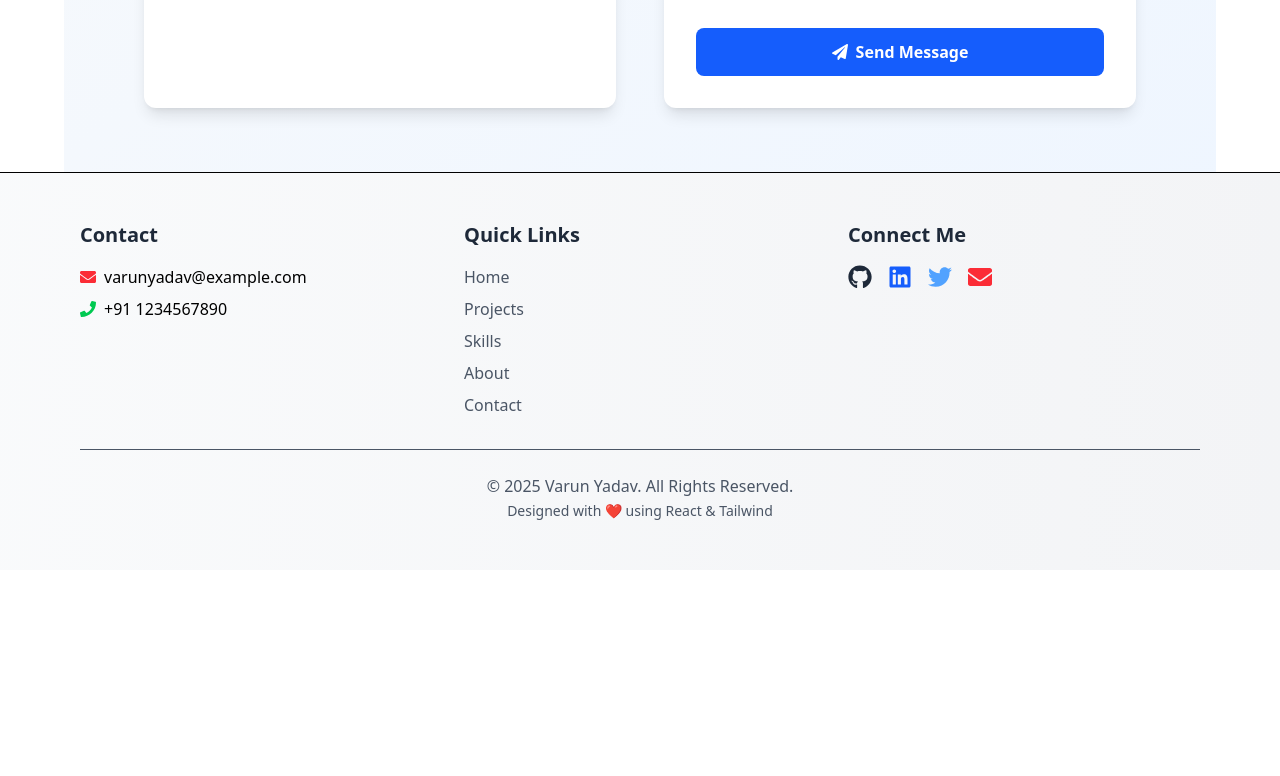
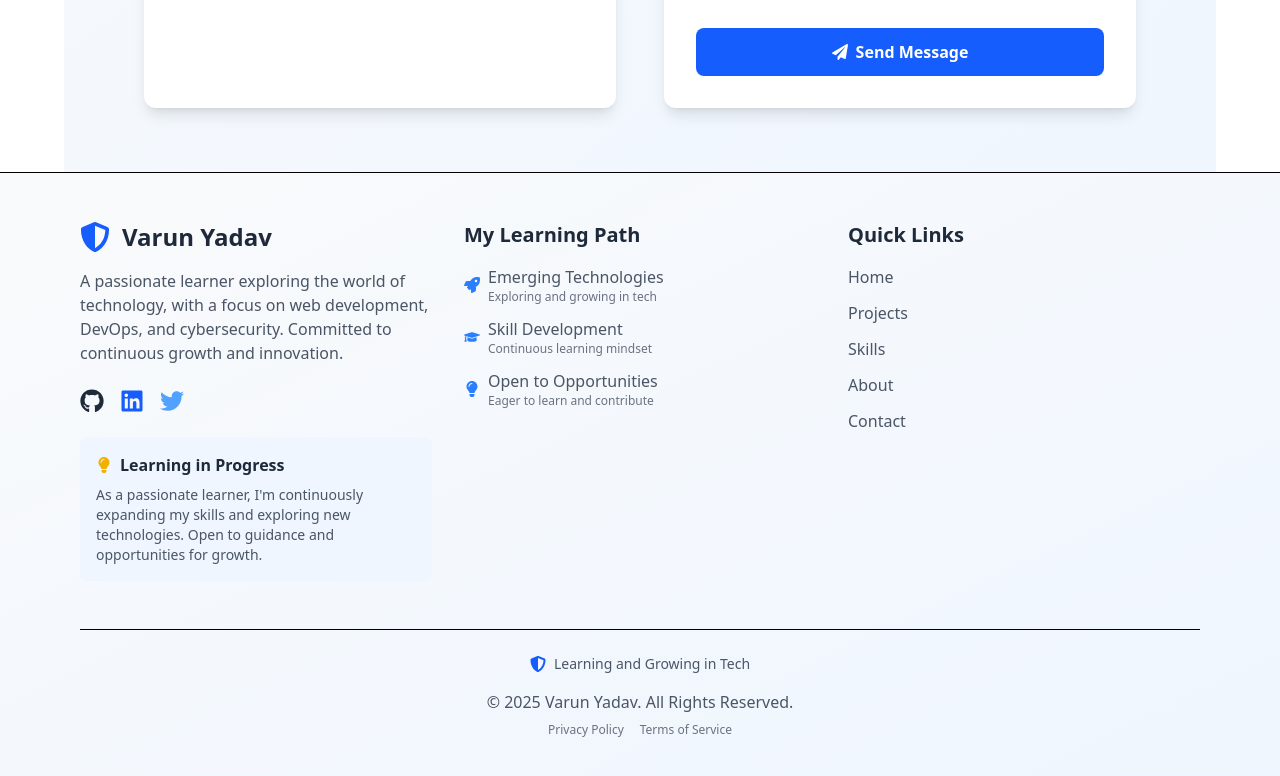
Before and after one commit to Varunyadavgithub/Portfolio, a React (Vite) app in the folder client/: page /contact in a window 1280 px wide. Shown: the part 814-1590 px from the top of the page. Before the commit the page ends 1384 px from the top, so only its background shows below. Built offline with nearby package versions, Linux system fonts and the light colour scheme.

Commit message:
update the footer component

```diff
--- a/client/src/components/Footer.jsx
+++ b/client/src/components/Footer.jsx
@@ -1,35 +1,69 @@
-import React from 'react';
-import { motion } from 'framer-motion';
+import React from "react";
+import { motion } from "framer-motion";
+import { Link } from "react-router-dom";
 import {
   FaGithub,
   FaLinkedin,
   FaTwitter,
-  FaEnvelope,
-  FaPhone
-} from 'react-icons/fa';
+  FaShieldAlt,
+  FaRocket,
+  FaGraduationCap,
+  FaLightbulb,
+} from "react-icons/fa";
 
 const Footer = () => {
   const socialLinks = [
     {
       icon: <FaGithub />,
       url: "https://github.com/varunyadavgithub",
-      color: "text-gray-800 hover:text-black"
+      color: "text-gray-800 hover:text-black",
+      label: "GitHub Profile",
     },
     {
       icon: <FaLinkedin />,
       url: "https://www.linkedin.com/in/varunyadavcse25/",
-      color: "text-blue-600 hover:text-blue-800"
+      color: "text-blue-600 hover:text-blue-800",
+      label: "LinkedIn Profile",
     },
     {
       icon: <FaTwitter />,
       url: "https://x.com/varun_yadav01",
-      color: "text-blue-400 hover:text-blue-600"
+      color: "text-blue-400 hover:text-blue-600",
+      label: "Twitter Profile",
+    },
+  ];
+
+  const footerSections = [
+    {
+      title: "My Learning Path",
+      links: [
+        {
+          name: "Emerging Technologies",
+          icon: <FaRocket />,
+          description: "Exploring and growing in tech",
+        },
+        {
+          name: "Skill Development",
+          icon: <FaGraduationCap />,
+          description: "Continuous learning mindset",
+        },
+        {
+          name: "Open to Opportunities",
+          icon: <FaLightbulb />,
+          description: "Eager to learn and contribute",
+        },
+      ],
     },
     {
-      icon: <FaEnvelope />,
-      url: "mailto:your.email@example.com",
-      color: "text-red-500 hover:text-red-700"
-    }
+      title: "Quick Links",
+      links: [
+        { name: "Home", path: "/" },
+        { name: "Projects", path: "/projects" },
+        { name: "Skills", path: "/skills" },
+        { name: "About", path: "/about" },
+        { name: "Contact", path: "/contact" },
+      ],
+    },
   ];
 
   const footerVariants = {
@@ -39,9 +73,9 @@ const Footer = () => {
       y: 0,
       transition: {
         duration: 0.6,
-        ease: "easeOut"
-      }
-    }
+        ease: "easeOut",
+      },
+    },
   };
 
   return (
@@ -49,50 +83,23 @@ const Footer = () => {
       initial="hidden"
       whileInView="visible"
       variants={footerVariants}
-      className="bg-gradient-to-r from-gray-50 to-gray-100 py-12 px-4 md:px-20 border-t"
+      className="bg-gradient-to-br from-gray-50 to-blue-50 py-12 px-4 md:px-20 border-t"
     >
       <div className="container mx-auto max-w-6xl">
         <div className="grid grid-cols-1 md:grid-cols-3 gap-8">
-          {/* Contact Section */}
+          {/* Branding and Description */}
           <div>
-            <h3 className="text-xl font-bold mb-4 text-gray-800">Contact</h3>
-            <div className="space-y-2">
-              <div className="flex items-center space-x-2">
-                <FaEnvelope className="text-red-500" />
-                <span>varunyadav@example.com</span>
-              </div>
-              <div className="flex items-center space-x-2">
-                <FaPhone className="text-green-500" />
-                <span>+91 1234567890</span>
-              </div>
+            <div className="flex items-center space-x-3 mb-4">
+              <FaShieldAlt className="text-blue-600 text-3xl" />
+              <h2 className="text-2xl font-bold text-gray-800">Varun Yadav</h2>
             </div>
-          </div>
+            <p className="text-gray-600 mb-6">
+              A passionate learner exploring the world of technology, with a
+              focus on web development, DevOps, and cybersecurity. Committed to
+              continuous growth and innovation.
+            </p>
 
-          {/* Quick Links */}
-          <div>
-            <h3 className="text-xl font-bold mb-4 text-gray-800">Quick Links</h3>
-            <div className="space-y-2">
-              {[
-                { name: "Home", path: "/" },
-                { name: "Projects", path: "/projects" },
-                { name: "Skills", path: "/skills" },
-                { name: "About", path: "/about" },
-                { name: "Contact", path: "/contact" }
-              ].map((link) => (
-                <a
-                  key={link.path}
-                  href={link.path}
-                  className="block text-gray-600 hover:text-blue-600 transition-colors"
-                >
-                  {link.name}
-                </a>
-              ))}
-            </div>
-          </div>
-
-          {/* Social Links */}
-          <div>
-            <h3 className="text-xl font-bold mb-4 text-gray-800">Connect Me</h3>
+            {/* Social Links */}
             <div className="flex space-x-4">
               {socialLinks.map((social, index) => (
                 <motion.a
@@ -100,6 +107,7 @@ const Footer = () => {
                   href={social.url}
                   target="_blank"
                   rel="noopener noreferrer"
+                  aria-label={social.label}
                   className={`text-2xl ${social.color} transition-all duration-300`}
                   whileHover={{ scale: 1.2 }}
                   whileTap={{ scale: 0.9 }}
@@ -108,16 +116,81 @@ const Footer = () => {
                 </motion.a>
               ))}
             </div>
+
+            {/* Learning in Progress Section */}
+            <div className="bg-blue-50 p-4 rounded-lg mt-6">
+              <div className="flex items-center space-x-2 mb-2">
+                <FaLightbulb className="text-yellow-500" />
+                <h4 className="font-semibold text-gray-800">
+                  Learning in Progress
+                </h4>
+              </div>
+              <p className="text-sm text-gray-600">
+                As a passionate learner, I'm continuously expanding my skills
+                and exploring new technologies. Open to guidance and
+                opportunities for growth.
+              </p>
+            </div>
           </div>
+
+          {/* Footer Sections */}
+          {footerSections.map((section, index) => (
+            <div key={index}>
+              <h3 className="text-xl font-bold mb-4 text-gray-800">
+                {section.title}
+              </h3>
+              <div className="space-y-3">
+                {section.links.map((link, linkIndex) => (
+                  <Link
+                    key={linkIndex}
+                    to={link.path}
+                    className="flex items-center space-x-2 text-gray-600 hover:text-blue-600 transition-colors"
+                  >
+                    {link.icon && (
+                      <span className="text-blue-500">{link.icon}</span>
+                    )}
+                    <div>
+                      <p className="font-medium">{link.name}</p>
+                      {link.description && (
+                        <p className="text-xs text-gray-500">
+                          {link.description}
+                        </p>
+                      )}
+                    </div>
+                  </Link>
+                ))}
+              </div>
+            </div>
+          ))}
         </div>
 
-        {/* Copyright */}
-        <div className="mt-8 pt-6 border-t text-center text-gray-600">
-          <p>
+        {/* Security and Copyright */}
+        <div className="mt-12 pt-6 border-t text-center">
+          <div className="flex justify-center items-center space-x-2 mb-4 text-gray-600">
+            <FaShieldAlt className="text-blue-600" />
+            <p className="text-sm">Learning and Growing in Tech</p>
+          </div>
+
+          <p className="text-gray-600">
             © {new Date().getFullYear()} Varun Yadav. All Rights Reserved.
-            <br />
-            <span className="text-sm">Designed with ❤️ using React & Tailwind</span>
           </p>
+
+          <div className="mt-2 text-xs text-gray-500 flex justify-center space-x-4">
+            <Link
+              to="/privacy-policy"
+              className="hover:text-blue-600 cursor-not-allowed"
+              onClick={(e) => e.preventDefault()}
+            >
+              Privacy Policy
+            </Link>
+            <Link
+              to="/terms-of-service"
+              className="hover:text-blue-600 cursor-not-allowed"
+              onClick={(e) => e.preventDefault()}
+            >
+              Terms of Service
+            </Link>
+          </div>
         </div>
       </div>
     </motion.footer>
```
